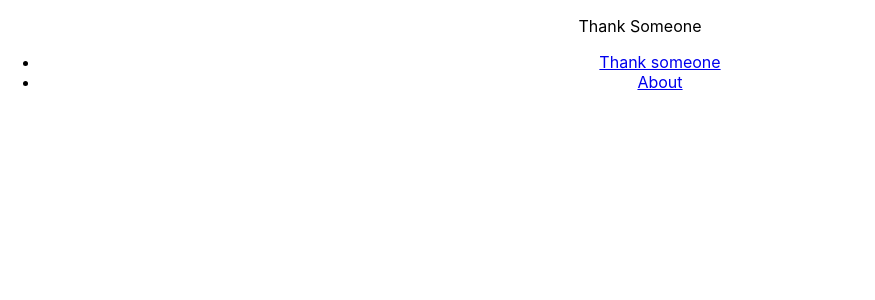
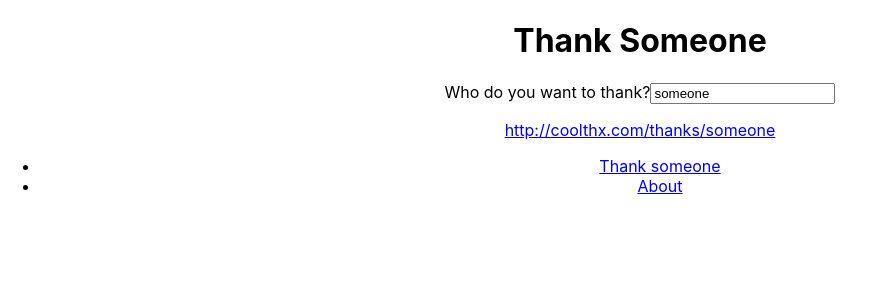
Before and after one commit to linedotstar/coolthx, a React (Create React App) app: page / in a window 1280 px wide. Shown: the top 300 px of the page, without its empty margins (0-875 px from the left). Built offline with nearby package versions, Linux system fonts and the light colour scheme.

Commit message:
allow user to generate a coolthx link for someone else

```diff
--- a/src/App.js
+++ b/src/App.js
@@ -19,7 +19,7 @@ function App() {
 
         <div className='main'>
           <Switch>
-            <Route path={['/thanks', '/thx', '/thanks/:recipient', '/thx/:recipient']}>
+            <Route path='/thanks/:recipient'>
               <Thanks />
             </Route>
 
--- a/src/Home/index.js
+++ b/src/Home/index.js
@@ -1,8 +1,33 @@
+import React, { useState } from 'react';
+import { generatePath, Link } from 'react-router-dom';
 import './Home.css';
 
 function Home(props) {
+  const [recipient, setRecipient] = useState('someone');
+  const thanksPath = generatePath('/thanks/:recipient', { recipient });
+  const thanksUrl = `http://coolthx.com${thanksPath}`;
 
-  return <p>Thank Someone</p>;
+  return (
+    <>
+      <h1>Thank Someone</h1>
+      <form>
+        <label>Who do you want to thank?</label>
+        <input
+          type='text'
+          value={recipient}
+          onChange={(e) => setRecipient(e.target.value)}
+        />
+      </form>
+
+      <p>
+        {recipient.length > 0 && (
+          <Link to={thanksPath}>
+            {thanksUrl}
+          </Link>
+        )}
+      </p>
+    </>
+  );
 }
 
 export default Home;
```
